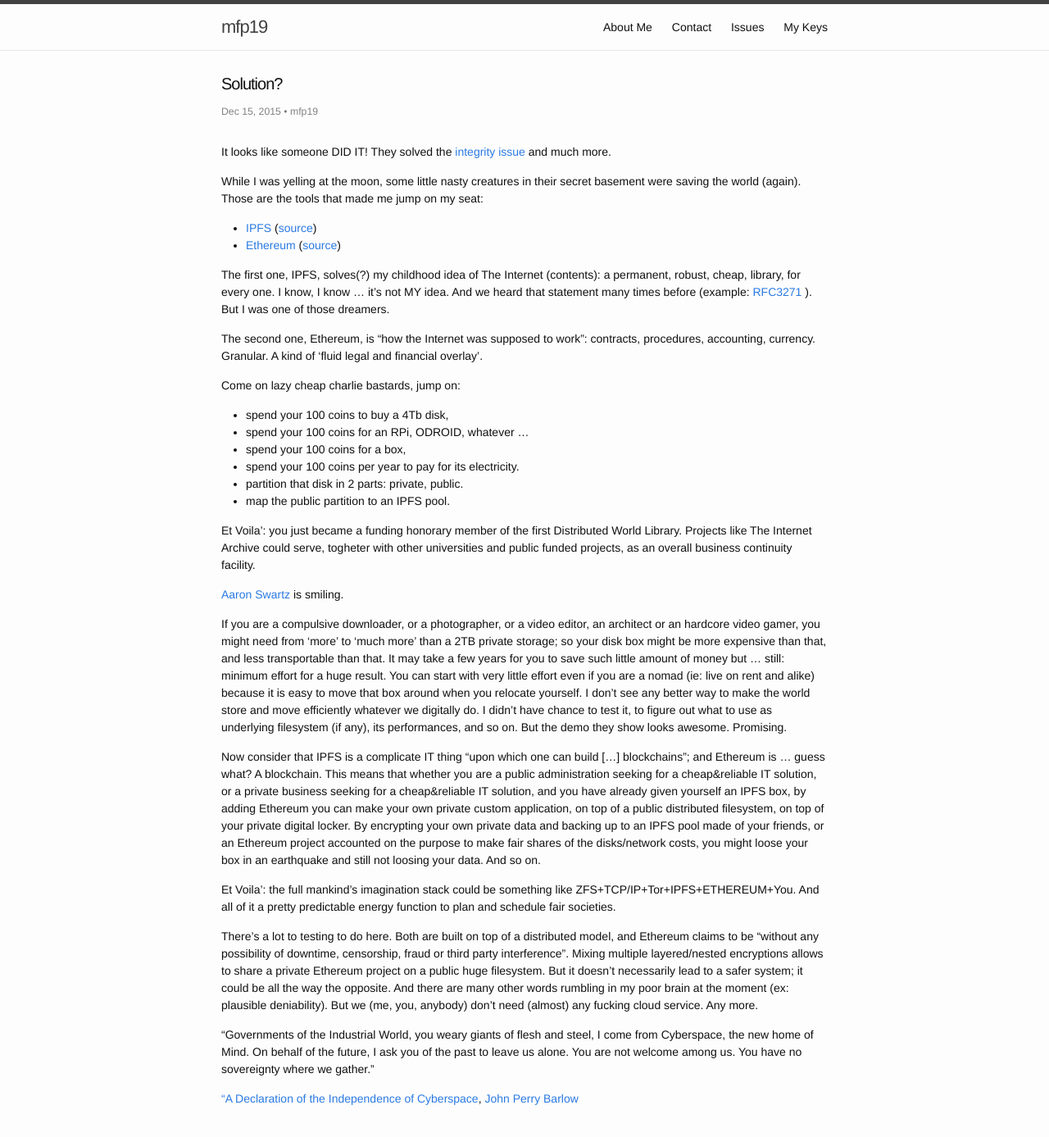
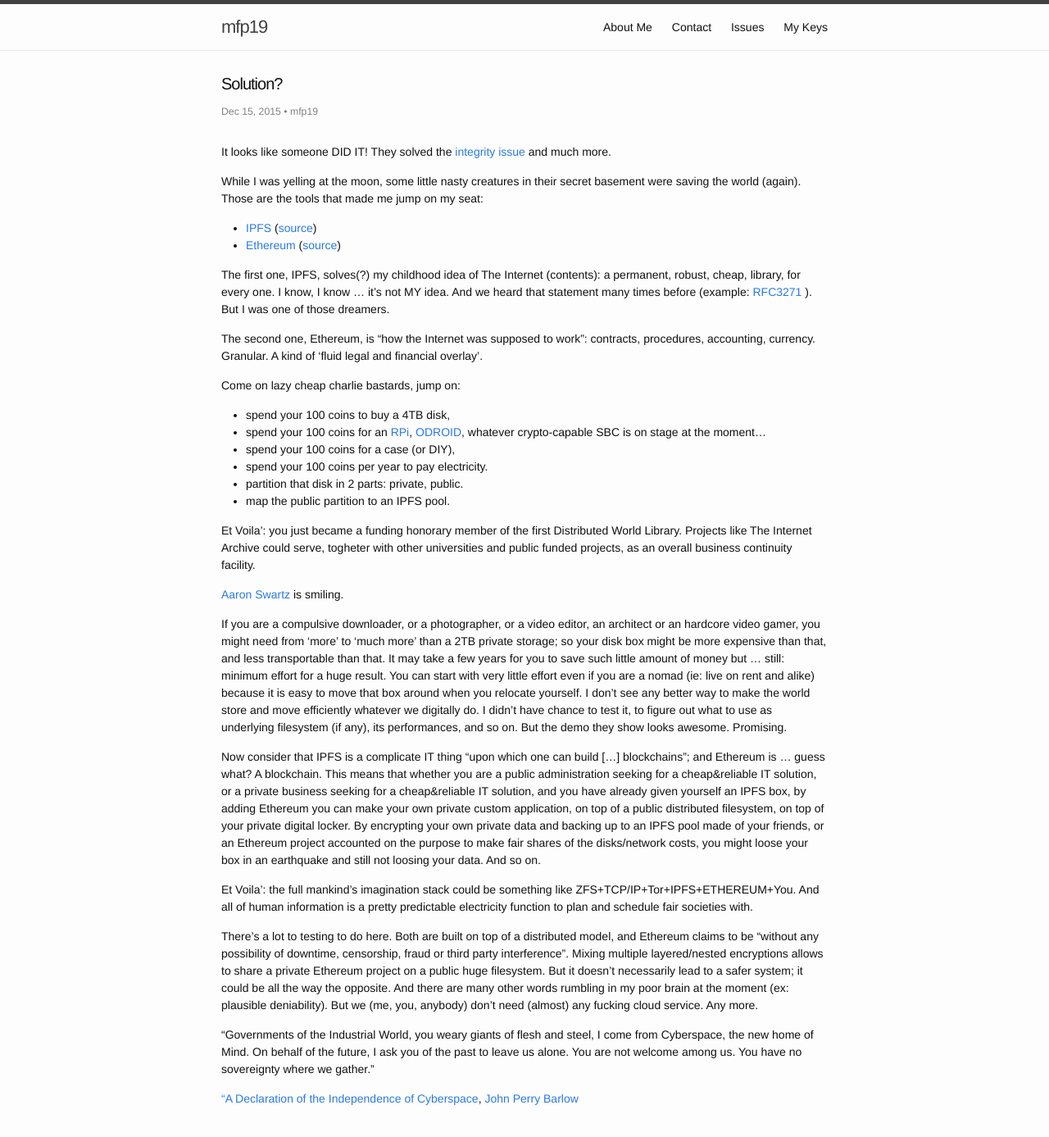
Before and after one commit to rootkovska/rootkovska.github.io, a Jekyll site: the page built from _posts/2015-12-15-Solution.md, in a window 1280 px wide and 1400 px high. Shown: the top 1387 px of the window at 82% size. Built offline with Jekyll 4.4.1, drawn with Linux system fonts in a browser that asks for light colours; Markdown is read by kramdown in place of the engine named in the settings.

Commit message:
Beautify 2

```diff
--- a/_posts/2015-12-15-Solution.md
+++ b/_posts/2015-12-15-Solution.md
@@ -24,10 +24,11 @@ contracts, procedures, accounting, currency. Granular.
 A kind of 'fluid legal and financial overlay'.
 
 Come on lazy cheap charlie bastards, jump on:
-* spend your 100 coins to buy a 4Tb disk,
-* spend your 100 coins for an RPi, ODROID, whatever ...
-* spend your 100 coins for a box,
-* spend your 100 coins per year to pay for its electricity.
+
+* spend your 100 coins to buy a 4TB disk,
+* spend your 100 coins for an [RPi](https://www.raspberrypi.org/), [ODROID](http://www.hardkernel.com/), whatever crypto-capable SBC is on stage at the moment...
+* spend your 100 coins for a case (or DIY),
+* spend your 100 coins per year to pay electricity.
 * partition that disk in 2 parts: private, public.
 * map the public partition to an IPFS pool.
 
@@ -63,7 +64,7 @@ you might loose your box in an earthquake and still not loosing your data.
 And so on.
 
 Et Voila': the full mankind's imagination stack could be something like ZFS+TCP/IP+Tor+IPFS+ETHEREUM+You.
-And all of it a pretty predictable energy function to plan and schedule fair societies.
+And all of human information is a pretty predictable electricity function to plan and schedule fair societies with.
 
 There's a lot to testing to do here. Both are built on top of a distributed model,
 and Ethereum claims to be "without any possibility of downtime, censorship,
```
